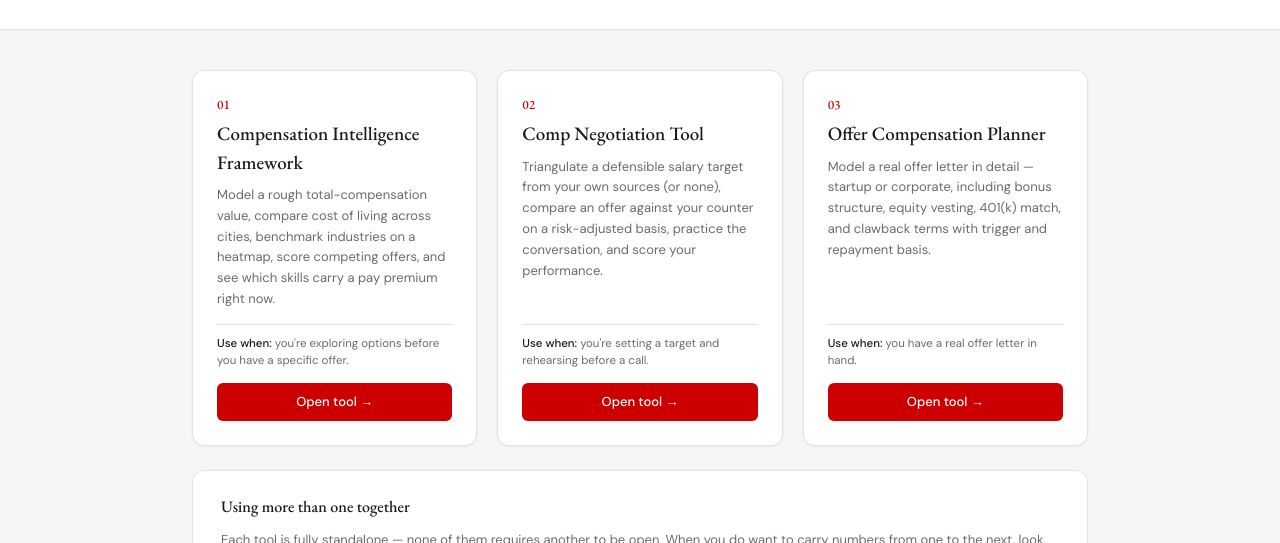
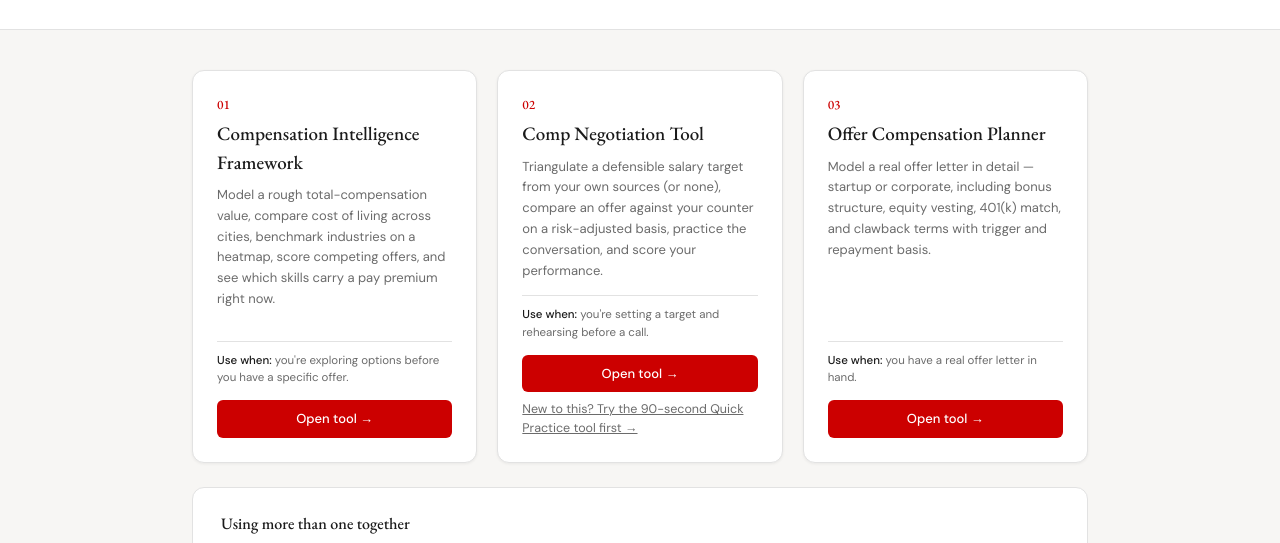
Before and after one commit to EcclesMBA/toolkit-comp_lifecycle, a plain HTML site: page index.html in a window 1280 px wide. Shown: the part 205-748 px from the top of the page. Drawn offline with nearby package versions, Linux system fonts and the light colour scheme.

Commit message:
Add files via upload

```diff
--- a/index.html
+++ b/index.html
@@ -90,6 +90,7 @@
       <p>Triangulate a defensible salary target from your own sources (or none), compare an offer against your counter on a risk-adjusted basis, practice the conversation, and score your performance.</p>
       <div class="use"><strong>Use when:</strong> you're setting a target and rehearsing before a call.</div>
       <a class="btn" href="mba_comp_negotiation_tool.html">Open tool →</a>
+      <a href="quick_negotiation_practice.html" style="display:block;margin-top:8px;font-size:12.5px;color:var(--muted);">New to this? Try the 90-second Quick Practice tool first →</a>
     </div>
 
     <div class="card">
```
Also changed, not shown: 1 other file.
